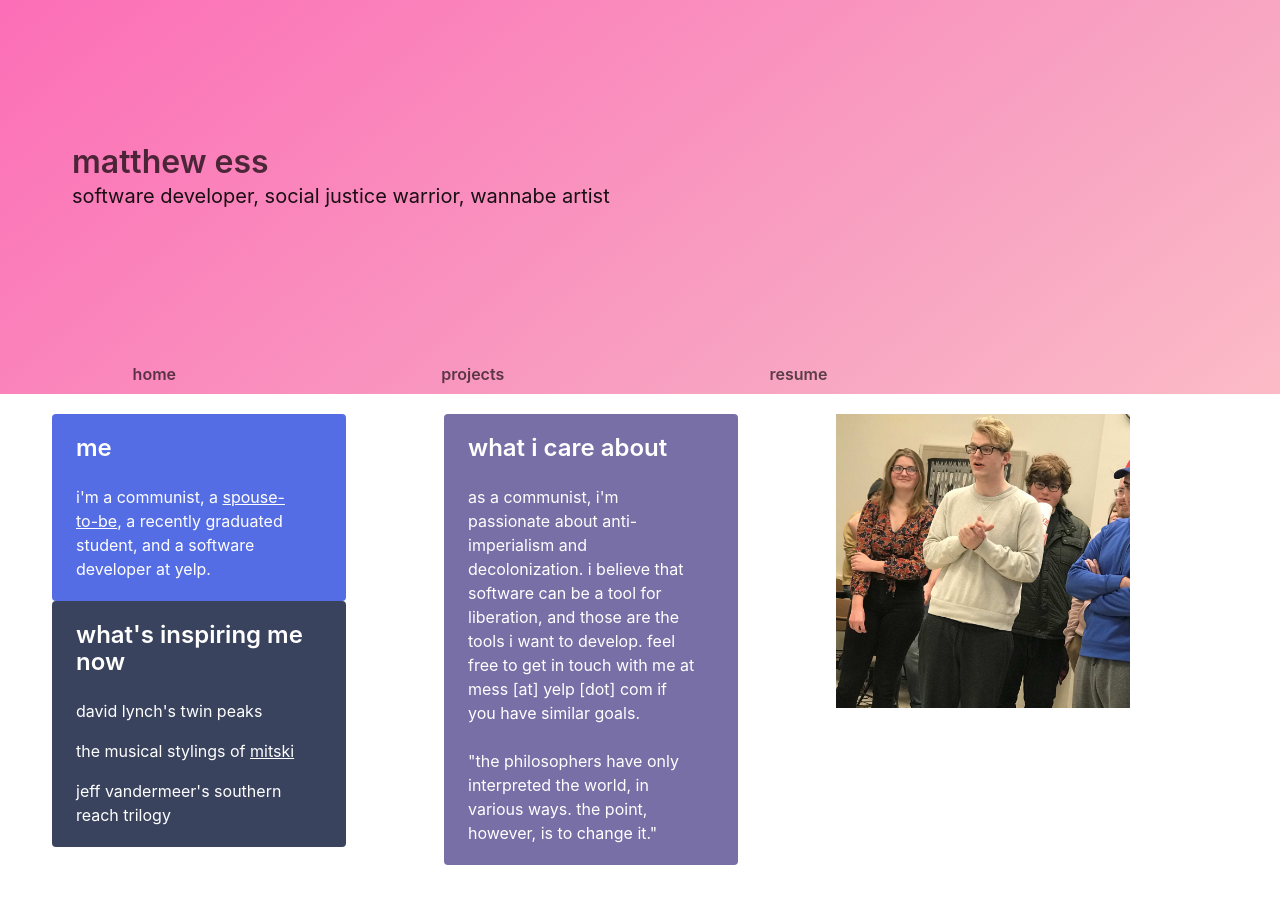
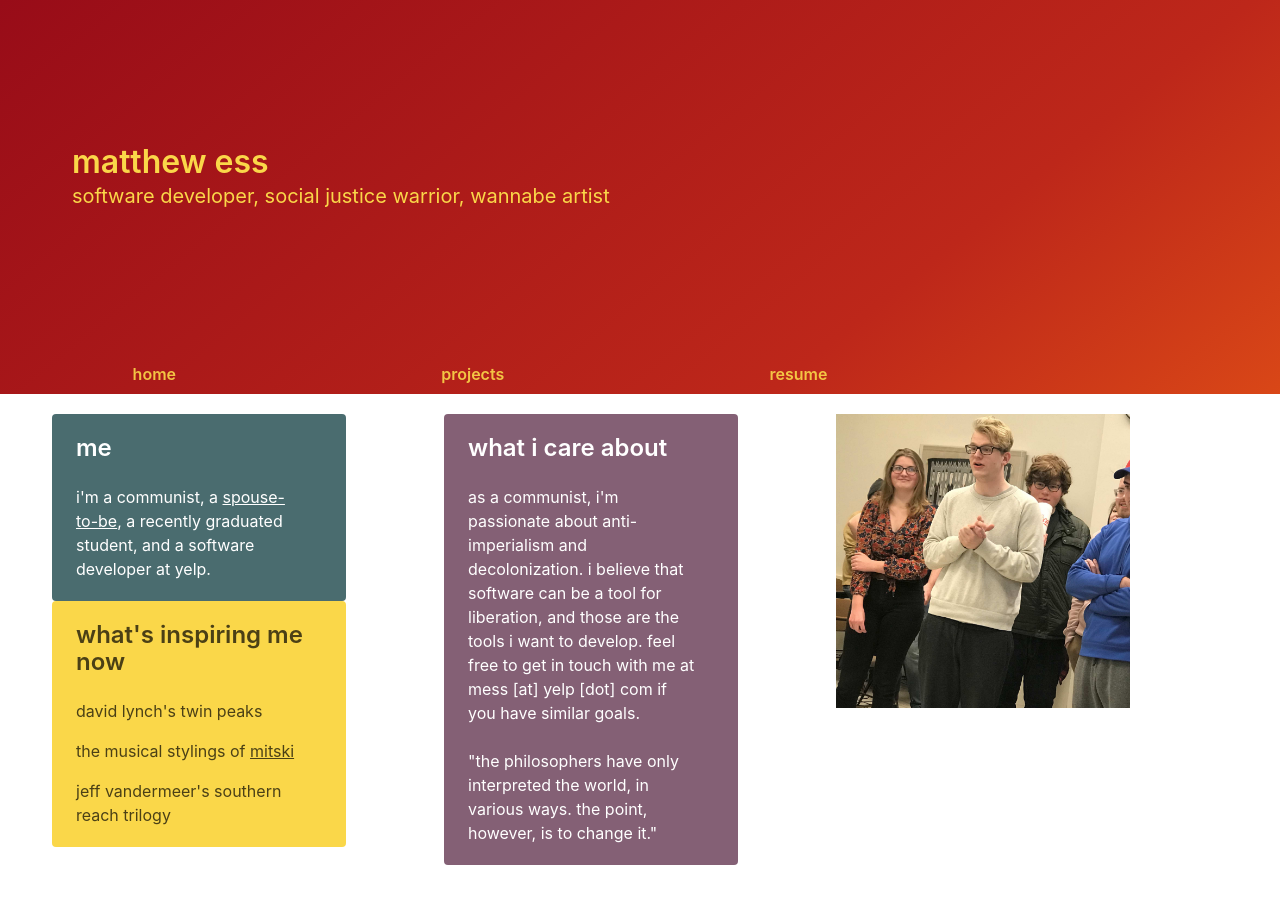
Before and after one commit to matthewess/mat.services, a Nuxt app: page / in a window 1280 px wide. Shown: the top 904 px of the page. Built offline with nearby package versions, Linux system fonts and the light colour scheme.

Commit message:
Communization

```diff
--- a/assets/sass/mat.sass
+++ b/assets/sass/mat.sass
@@ -1,6 +1,7 @@
 @import '~bulma/sass/utilities/initial-variables'
 @import '~bulma/sass/utilities/functions'
 
+// v1
 $pink: #f8a5c2
 $pink-invert: findColorInvert($pink)
 $purple: #786fa6
@@ -10,14 +11,28 @@ $blue-invert: findColorInvert($blue)
 $charcoal: #3a435e
 $charcoal-invert: findColorInvert($charcoal)
 
-$primary: $pink
-$primary-invert: $pink-invert
-$info: $blue
-$info-invert: $blue-invert
-$danger: $purple
-$danger-invert: $purple-invert
-$warning: $charcoal
-$warning-invert: $charcoal-invert
+// v(odka)2
+$soviet: #BD271A
+$soviet-invert: findColorInvert($soviet)
+$yellow: #FAD749
+$yellow-invert: findColorInvert($yellow)
+$gray: #C0BCB5
+$gray-invert: findColorInvert($gray)
+$green: #4A6C6F
+$green-invert: findColorInvert($green)
+$violet: #846075
+$violet-invert: findColorInvert($violet)
+
+$primary: $soviet
+$primary-invert: $soviet-invert
+$info: $green
+$info-invert: $green-invert
+$danger: $violet
+$danger-invert: $violet-invert
+$warning: $yellow
+$warning-invert: $yellow-invert
+$link: $danger
+$link-invert: $danger-invert
 
 @import '~bulma/bulma'
 
--- a/components/Hero.vue
+++ b/components/Hero.vue
@@ -2,11 +2,11 @@
 section.hero.is-primary.is-bold.is-medium(v-once)
   .hero-body
     .container
-      h1.title matthew ess
-      h2.subtitle software developer, social justice warrior, wannabe artist
+      h1.title.has-text-warning matthew ess
+      h2.subtitle.has-text-warning software developer, social justice warrior, wannabe artist
   .hero-foot
     .tabs.is-boxed.is-fullwidth.is-three-quarters
-      ul.has-text-weight-semibold
+      ul.has-text-weight-semibold.has-text-warning
         li
           nuxt-link(to='/') home
         li
--- a/pages/blog/_slug.vue
+++ /dev/null
@@ -1,5 +0,0 @@
-<template lang="pug">
-.post.has-text-centered-mobile
-  h1.title {{ $route.params.slug }}
-  hr
-</template>
--- a/pages/blog/index.vue
+++ /dev/null
@@ -1,5 +0,0 @@
-<template lang="pug">
-#blog.has-text-centered-mobile
-  h1.title the irregularly dumped contents of my head
-  h2.subtitle coming soon
-</template>
```
